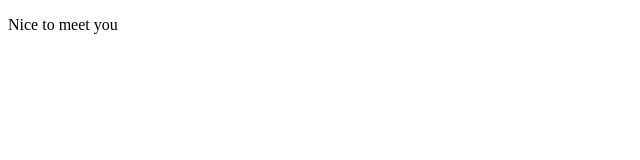
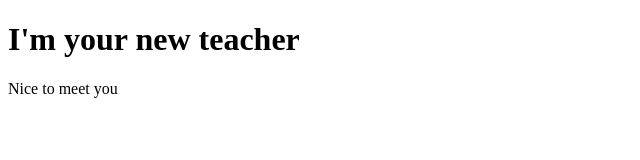
Before and after one commit to WebHeroSchool/FirstHTML-, a plain HTML site: page index.html in a window 1280 px wide. Shown: the whole page, without its empty margins (0-640 px from the left). Drawn offline with Linux system fonts and the light colour scheme.

Commit message:
new text in index.html

```diff
--- /dev/null
+++ b/Style.css
@@ -0,0 +1,6 @@
+body{
+    font-family: Arial, Helvetica, sans-serif;
+}
+h1{
+    font-family: 'Franklin Gothic Medium', 'Arial Narrow', Arial, sans-serif;
+}
--- a/index.html
+++ b/index.html
@@ -4,7 +4,8 @@
         <meta charset="UTF-8">
         <title>Hello world</title>
     <body>
+        <h1>I'm your new teacher</h1>
         <p>Nice to meet you</p>
-        </body>
+    </body>
     </head>
 </html>
```
